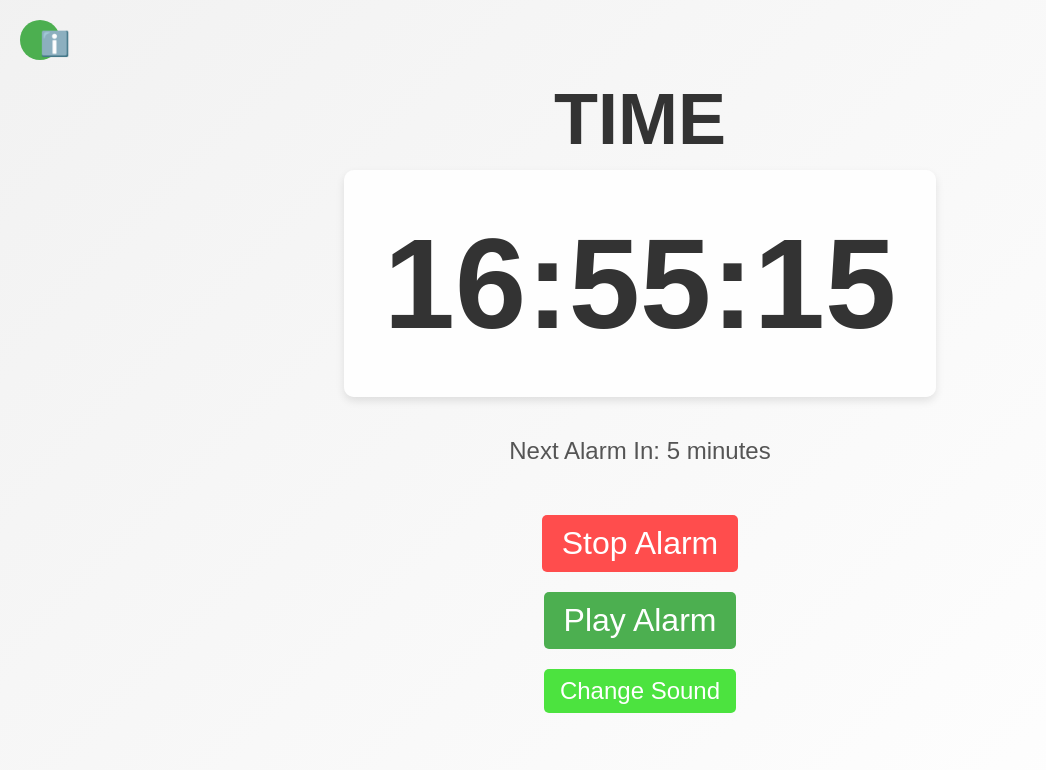
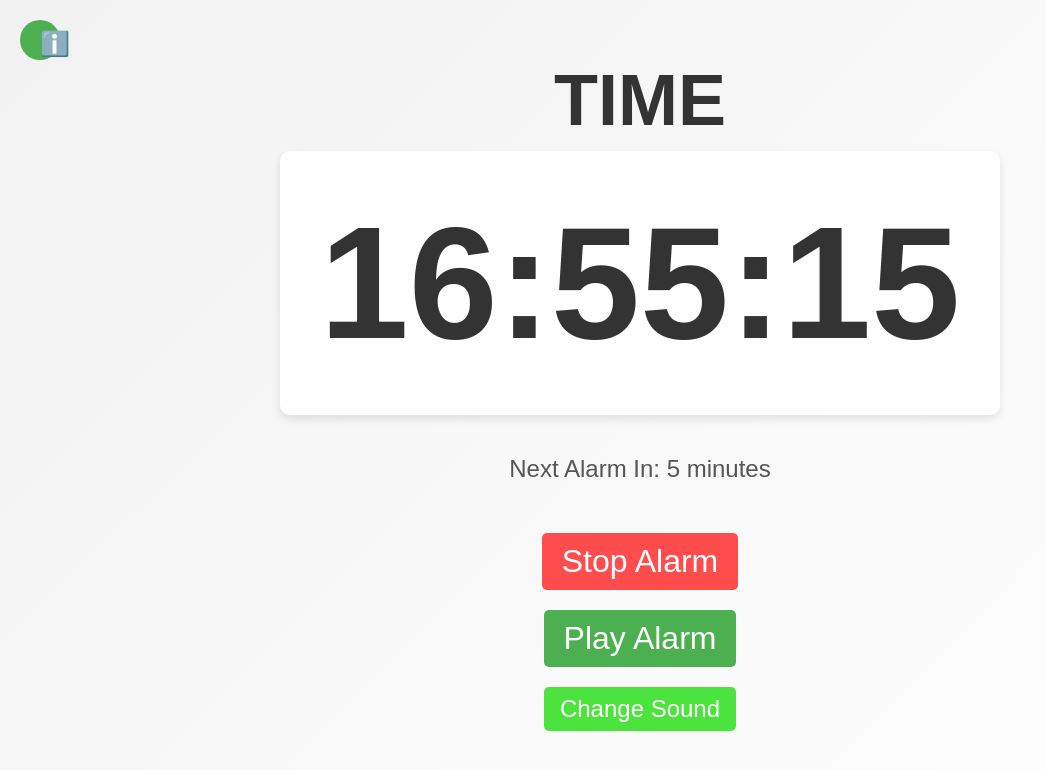
Before and after one commit to harrypaps/HaroldProject, a plain HTML site: page index.html in a window 1280 px wide. Shown: the whole page, without its empty margins (0-1046 px from the left). Drawn offline with Linux system fonts and the light colour scheme.

Commit message:
index.html

```diff
--- a/index.html
+++ b/index.html
@@ -3,7 +3,7 @@
 <head>
     <meta charset="UTF-8">
     <meta name="viewport" content="width=device-width, initial-scale=1.0">
-    <title>Alarm Clock</title>
+    <title>Harold TAMU Web App</title>
     <style>
         body {
             font-family: 'Arial', sans-serif;
@@ -35,7 +35,7 @@
         }
 
         #current-time {
-            font-size: 8em;
+            font-size: 10em;
             font-weight: bold;
             color: #333;
         }
```
